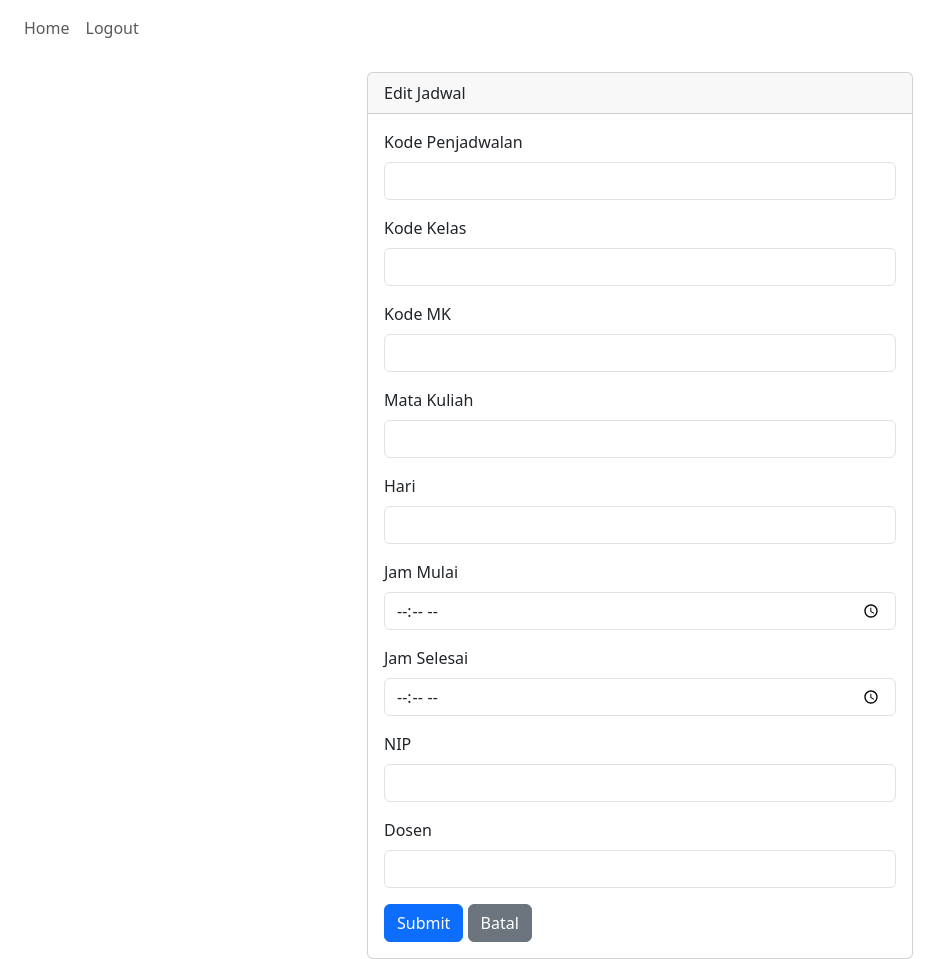
After one commit to thurssdar/pbsunidaa, a PHP site: page /penjadwalan_edit.php?id=1 in a window 1280 px wide. The commit adds this page. Shown: the whole page, without its empty margins (0-951 px from the left). Run offline with PHP 8.4, Linux system fonts and the light colour scheme; data that the repository does not hold is empty; some libraries are stand-ins or nearby versions.

Commit message:
campur.php

```diff
--- a/penjadwalan.php
+++ b/penjadwalan.php
@@ -57,7 +57,8 @@ include_once ("cek_login.php")
 
       <!-- Default box -->
       <div class="col-md-12 m-auto">
-      <a class="btn btn-outline-primary mb-1" href="form.php" ><i class="fa fa-user-plus"></i>  Tambah Jadwal </a>
+      <a class="btn btn-outline-primary mb-1" href="formpj.php" ><i class="fa fa-user-plus"></i>  Tambah Jadwal </a>
+      <br>
       <div class="card">
               <div class="card-header">
                 <h3 class="card-title">DataTable with default features</h3>
--- /dev/null
+++ b/penjadwalan_edit.php
@@ -0,0 +1,91 @@
+<?php
+include_once("koneksi.php");
+$id = $_GET['id'];
+$qry = "SELECT * FROM penjadwalan WHERE id='$id'";
+$data = mysqli_query($con,$qry);
+
+$pjd = mysqli_fetch_array($data);
+?>
+
+
+<!DOCTYPE html>
+<html lang="en">
+<head>
+    <meta charset="UTF-8">
+    <meta name="viewport" content="width=device-width, initial-scale=1.0">
+    <title>Edit Penjadwalan</title>
+    <link rel="stylesheet" href="css/bootstrap.css">
+</head>
+<body class ="bg-body">
+    <!-- awal navbar -->
+    <?php
+    include_once("navbar.php");
+    ?>
+    <!-- akhir navbar -->
+
+<div class="container">
+    <div class="row">
+        <div class="col-md-6 m-auto mt-3">
+        <div class="card">
+  <div class="card-header">
+    Edit Jadwal
+  </div>
+  <div class="card-body">
+        <form action="proses_form.php" method="POST" >
+        <div class="mb-3">
+            <label for="kode_penjadwalan" class="form-label">Kode Penjadwalan</label>
+            <input type="nama"  name="kode_penjadwalan" class="form-control" id="kode_penjadwalan" aria-describedby="kodepjHelp">
+            <div id="kode_penjadwalanHelp" class="form-text"></div>
+        </div>
+        <div class="mb-3">
+            <label for="kode_kelas" class="form-label">Kode Kelas</label>
+            <input type="nama"  name="kode_kelas" class="form-control" id="kode_kelas" aria-describedby="kode_kelasHelp">
+            <div id="kode_kelasHelp" class="form-text"></div>
+        </div>
+
+        <div class="mb-3">
+            <label for="kode_mk" class="form-label">Kode MK</label>
+            <input type="nama" name="kodemk"  class="form-control" id="kode_mk" aria-describedby="kode_mkHelp">
+        </div>
+
+
+        <div class="mb-3">
+            <label for="mata_kuliah" class="form-label">Mata Kuliah</label>
+            <input type="nama" name="mata_kuliah" class="form-control" id="mata_kuliah" aria-describedby="mata_kuliahHelp">
+        </div>
+
+        <div class="mb-3">
+            <label for="hari" class="form-label">Hari</label>
+            <input type="nama" name="hari" class="form-control" id="hari" aria-describedby="harilHelp">
+        </div>
+
+        <div class="mb-3">
+        <label for="jam_mulai" class="form-label">Jam Mulai</label>
+        <input type="time" name="jam_mulai" class="form-control timepicker-input" data-target="#timepicker"/>
+        </div>
+
+        <div class="mb-3">
+        <label for="jam_selesai" class="form-label">Jam Selesai</label>
+        <input type="time" name="jam_selesai" class="form-control timepicker-input" data-target="#timepicker"/>
+        </div>
+
+        <div class="mb-3">
+            <label for="nip" class="form-label">NIP</label>
+            <input type="name" name="nip" class="form-control" id="nip" aria-describedby="nipHelp">
+        </div>
+
+        <div class="mb-3">
+            <label for="dosen" class="form-label">Dosen</label>
+            <input type="name" name="dosen" class="form-control" id="dosen" aria-describedby="dosenHelp">
+        </div>
+
+        <button type="submit" class="btn btn-primary">Submit</button>
+        <a class="btn btn-secondary" href = "index.php"> Batal </a>
+        </form>
+  </div>
+</div>
+    </div>
+</div>
+<script src="js/bootstrap.js"></script>
+</body>
+</html>
```
Also changed, not shown: form.php (deleted, +0 -75 lines), formpj.php (added, +81 -0 lines), proses_formpj.php (added, +27 -0 lines), proses_pjedit.php (added, +26 -0 lines), proses_pjhapus.php (added, +18 -0 lines).
